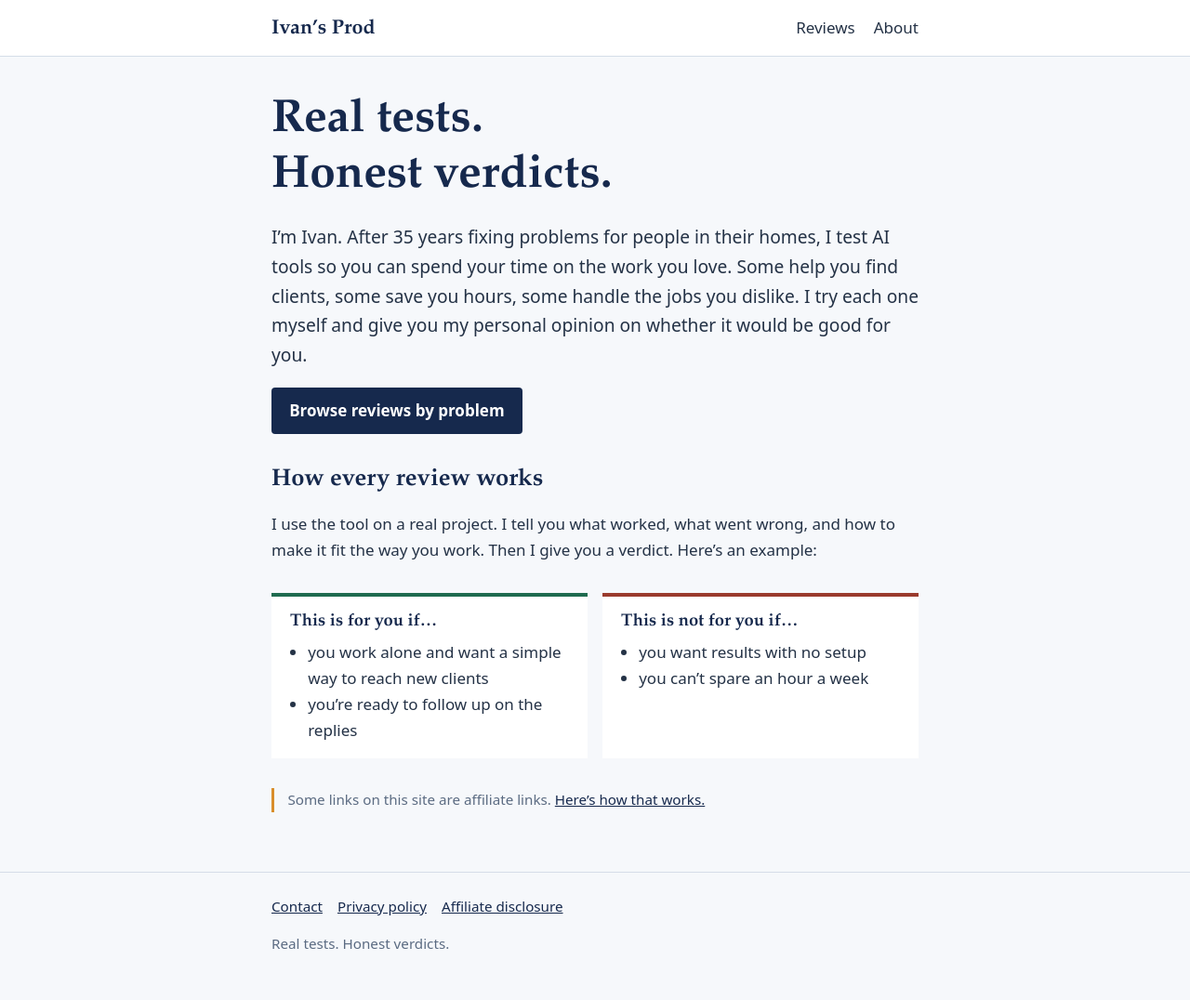
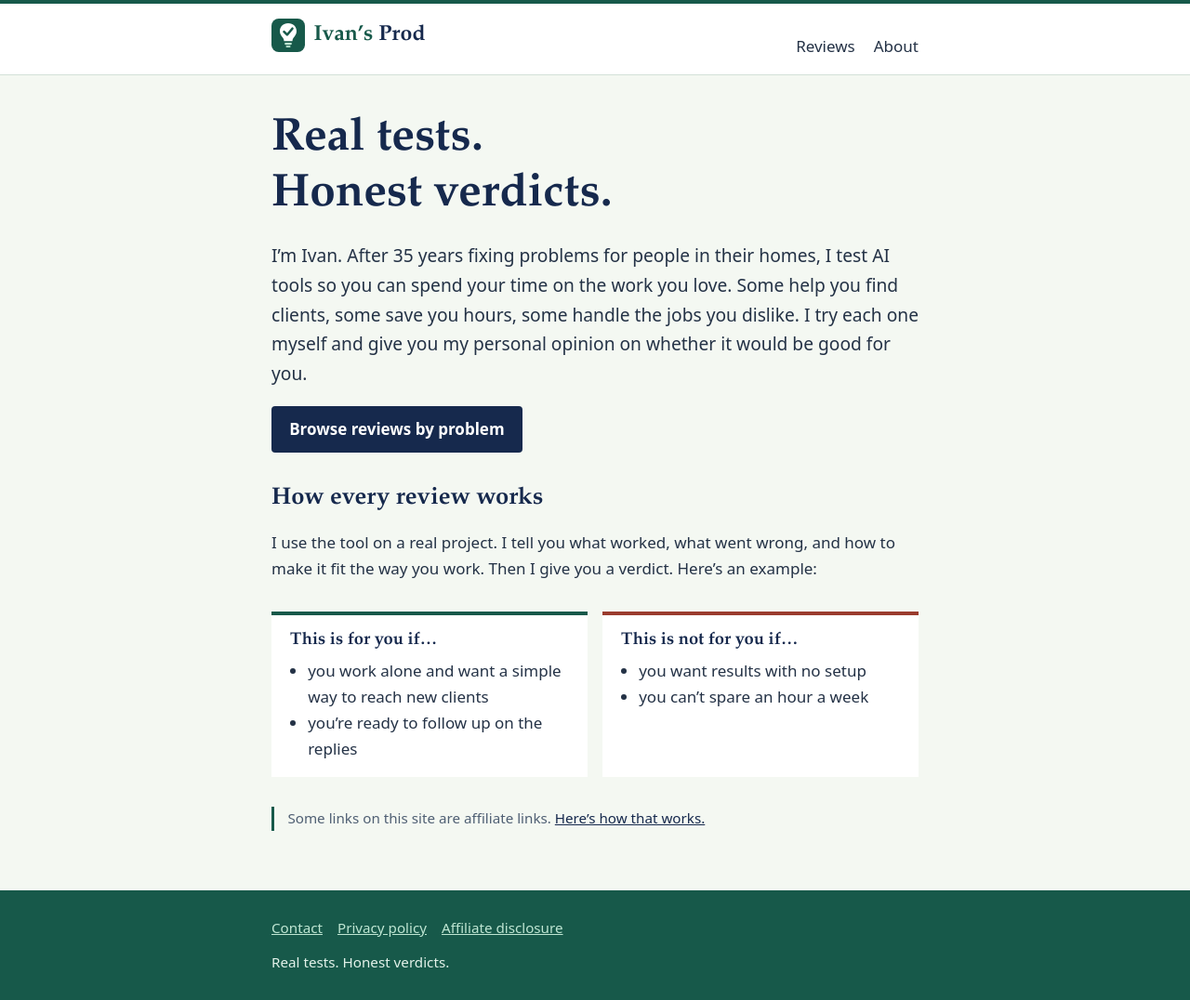
Before and after one commit to pglinfo-coder/ivansprod-site, an Astro site: page / in a window 1280 px wide. Shown: the whole page at 93% size. Built offline with nearby package versions, Linux system fonts and the light colour scheme; Astro itself is replaced by a stand-in of ours.

Commit message:
Add files via upload

```diff
--- a/src/layouts/Base.astro
+++ b/src/layouts/Base.astro
@@ -10,11 +10,13 @@ const full = title === 'Ivan’s Prod' ? title : `${title} | Ivan’s Prod`;
   <meta name="viewport" content="width=device-width,initial-scale=1">
   <title>{full}</title>
   <meta name="description" content={description}>
+  <link rel="icon" href="/favicon.svg" type="image/svg+xml">
+  <meta name="theme-color" content="#17594A">
   <link rel="canonical" href={new URL(Astro.url.pathname, Astro.site)}>
 </head>
 <body>
   <header class="site"><div class="wrap">
-    <a class="brand" href="/">Ivan’s Prod</a>
+    <a class="brand" href="/"><svg viewBox="0 0 64 64" aria-hidden="true" focusable="false"><rect width="64" height="64" rx="14" fill="#17594A"/><path d="M32 9 C22 9 16 16 16 24 C16 30 19 33 22 37 C23.5 39 24 41 24 43 L40 43 C40 41 40.5 39 42 37 C45 33 48 30 48 24 C48 16 42 9 32 9 Z" fill="#FFFFFF"/><rect x="25" y="46" width="14" height="4" rx="2" fill="#BFE6D3"/><rect x="27.5" y="52" width="9" height="3" rx="1.5" fill="#BFE6D3"/><path d="M24 25 L30 31 L40 19" fill="none" stroke="#17594A" stroke-width="4.5" stroke-linecap="round" stroke-linejoin="round"/></svg><span>Ivan’s <span class="prod">Prod</span></span></a>
     <nav><a href="/reviews/">Reviews</a><a href="/about/">About</a></nav>
   </div></header>
   <main class="wrap"><slot /></main>
--- a/src/styles/global.css
+++ b/src/styles/global.css
@@ -1,12 +1,14 @@
-:root{--ink:#16294D;--text:#243246;--muted:#5B6B82;--paper:#F6F8FB;--line:#D5DDE8;--amber:#D98E2B;--good:#1F6B4F;--bad:#9A3B2E;--serif:"Iowan Old Style","Palatino Linotype",Georgia,serif}
+:root{--ink:#16294D;--green:#17594A;--mint:#BFE6D3;--text:#243246;--muted:#4F5F73;--paper:#F4F8F2;--line:#D3E0D8;--good:#17594A;--bad:#9A3B2E;--serif:"Iowan Old Style","Palatino Linotype",Georgia,serif}
 *{box-sizing:border-box}
 body{margin:0;background:var(--paper);color:var(--text);font:1.0625rem/1.65 system-ui,-apple-system,"Segoe UI",Roboto,sans-serif}
 a{color:var(--ink)}
-a:focus-visible{outline:3px solid var(--amber);outline-offset:2px}
+a:focus-visible{outline:3px solid var(--green);outline-offset:2px}
 .wrap{max-width:46rem;margin:0 auto;padding:0 1.25rem}
-header.site{background:#fff;border-bottom:1px solid var(--line)}
+header.site{background:#fff;border-top:4px solid var(--green);border-bottom:1px solid var(--line)}
 header.site .wrap{display:flex;flex-wrap:wrap;gap:.5rem 1.5rem;align-items:baseline;justify-content:space-between;padding-top:1rem;padding-bottom:1rem}
-.brand{font:700 1.35rem var(--serif);color:var(--ink);text-decoration:none}
+.brand{display:inline-flex;align-items:center;gap:.6rem;font:700 1.45rem var(--serif);color:var(--green);text-decoration:none}
+.brand .prod{color:var(--ink)}
+.brand svg{width:2.25rem;height:2.25rem;flex:none}
 nav a{margin-left:1.25rem;color:var(--text);text-decoration:none}
 nav a:hover{text-decoration:underline}
 h1,h2,h3{font-family:var(--serif);color:var(--ink);line-height:1.2}
@@ -15,7 +17,7 @@ h2{font-size:1.6rem;margin:2.2rem 0 .6rem}
 .lead{font-size:1.2rem}
 .btn{display:inline-block;background:var(--ink);color:#fff;padding:.7rem 1.2rem;border-radius:4px;font-weight:600;text-decoration:none}
 .btn:hover{background:#0f1c36}
-.btn:focus-visible{outline:3px solid var(--amber);outline-offset:2px}
+.btn:focus-visible{outline:3px solid var(--green);outline-offset:3px}
 .verdict{display:grid;gap:1rem;margin:2rem 0}
 @media(min-width:40rem){.verdict{grid-template-columns:1fr 1fr}}
 .verdict>div{background:#fff;padding:1rem 1.25rem;border-top:4px solid var(--good)}
@@ -26,6 +28,8 @@ h2{font-size:1.6rem;margin:2.2rem 0 .6rem}
 .list li{padding:1rem 0;border-bottom:1px solid var(--line)}
 .list a{font:700 1.2rem var(--serif)}
 .list p{margin:.25rem 0 0;color:var(--muted)}
-.note{font-size:.95rem;color:var(--muted);border-left:3px solid var(--amber);padding-left:.9rem}
-footer.site{margin-top:4rem;border-top:1px solid var(--line);padding:1.5rem 0;color:var(--muted);font-size:.95rem}
-footer.site a{margin-right:1rem}
+.note{font-size:.95rem;color:var(--muted);border-left:3px solid var(--green);padding-left:.9rem}
+footer.site{margin-top:4rem;background:var(--green);padding:1.75rem 0;color:#E3F2EA;font-size:.95rem}
+footer.site a{margin-right:1rem;color:var(--mint)}
+footer.site a:focus-visible{outline-color:#fff}
+footer.site p{margin:.75rem 0 0}
```
Also changed, not shown: public/favicon.svg (added), public/logo-icon.svg (added).
